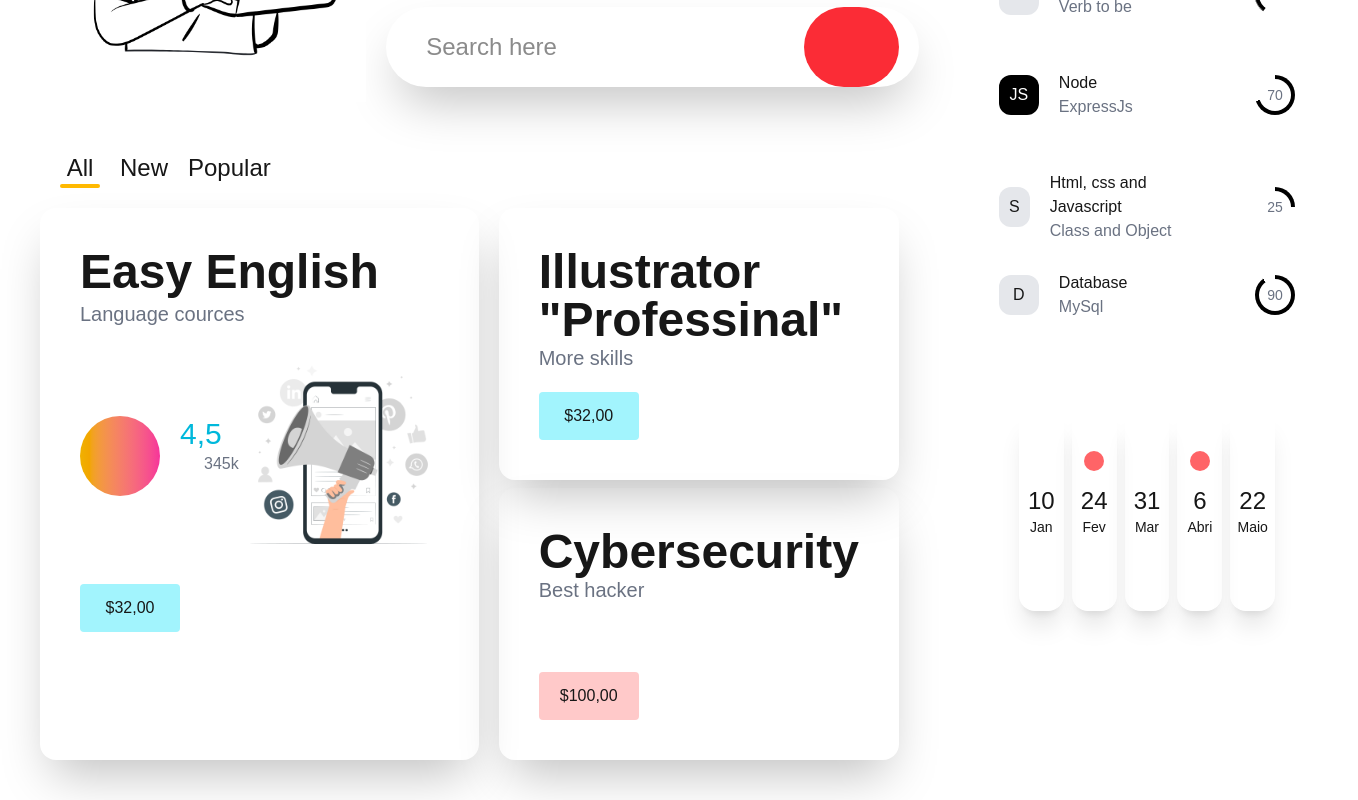
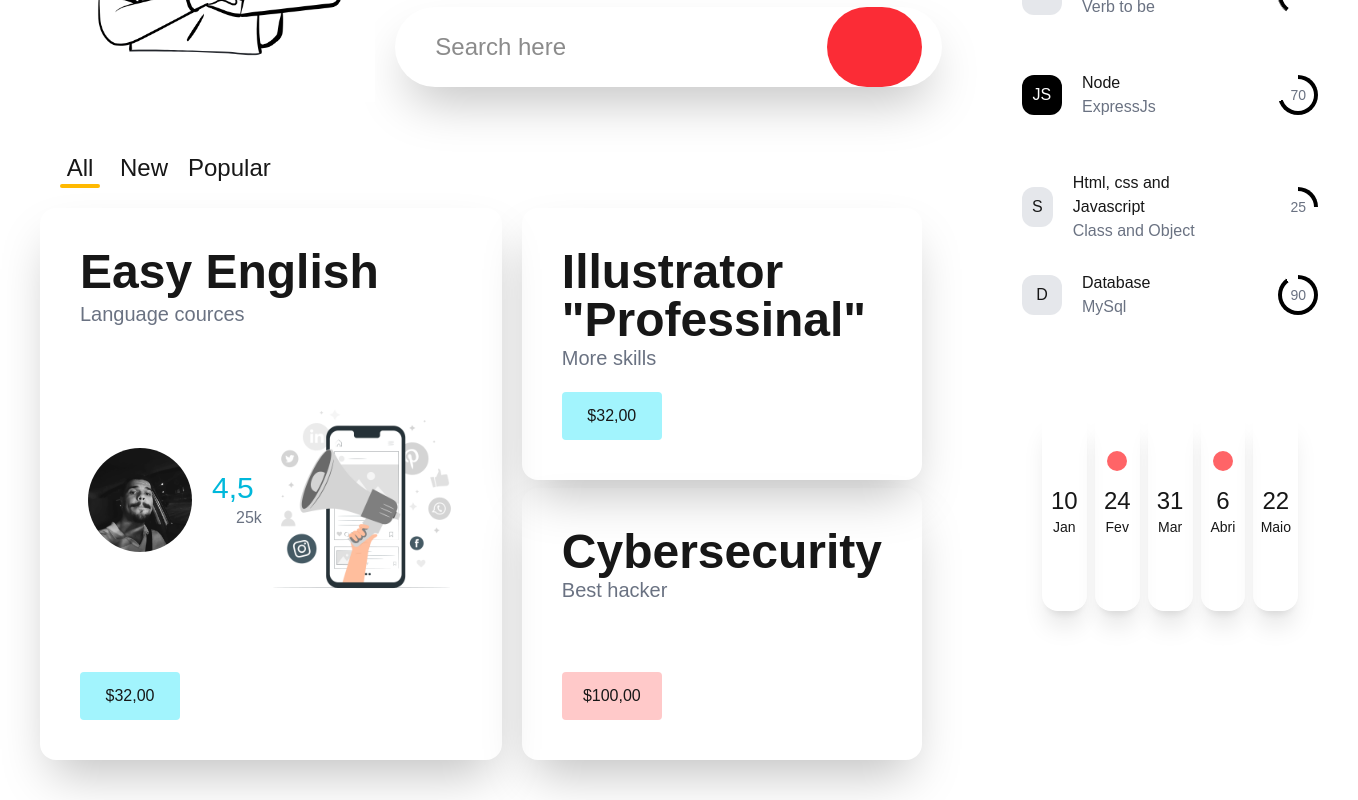
Before and after one commit to Deezinn/Nextjs-practice, a Next.js app in the folder easy-english/: page / in a window 1280 px wide. Shown: the part 377-1177 px from the top of the page, 1358 px wide, since content can reach past the window. Built offline with nearby package versions, Linux system fonts and the light colour scheme; some icons are missing.

Commit message:
feat: new style

```diff
--- a/easy-english/src/app/page.jsx
+++ b/easy-english/src/app/page.jsx
@@ -76,23 +76,39 @@ export default function Home() {
                 <Icon icon="mingcute:cube-3d-line" width="30" height="30" className="text-gray-500" />
               </div>
             </div>
-            <div className="w-full h-auto grid grid-cols-1 md:grid-cols-[2fr_2fr] p-5 gap-5">
-              <div className="w-full h-auto rounded-2xl p-10 shadow-2xl flex flex-col gap-7">
+            <div className="w-full h-auto grid grid-cols-1 md:grid-cols-[1.3fr_2fr] p-5 gap-5">
+              <div className="w-full h-auto rounded-2xl p-10 shadow-2xl flex flex-col justify-between gap-2">
                 <div className="flex flex-col gap-1">
                   <h1 className="text-5xl font-bold">Easy English</h1>
                   <p className="text-xl text-gray-500">Language cources</p>
                 </div>
-                <div className="flex flex-row justify-between items-center">
-                  <div className="flex flex-row gap-5">
-                    <div className="mask-circle w-20 h-20 bg-gradient-to-l from-pink-500 to-yellow-500 rounded-full"></div>
+                <div className="flex flex-row justify-between items-center ">
+                  <div className="flex flex-row justify-center items-center gap-3">
+                    {/* container da imagem */}
+                    <div className="relative w-30 h-30">
+                      <Image
+                        src={personIcon}
+                        alt="Foto de perfil"
+                        fill
+                        className="object-cover rounded-full p-2"
+                      />
+                    </div>
+
+                    {/* texto ao lado */}
                     <div>
                       <h1 className="text-3xl text-cyan-500">4,5</h1>
                       <div className="flex flex-row gap-1 justify-start items-center text-center">
-                        <Icon icon="line-md:heart-filled" width="20" height="20" className="text-gray-500" />
-                        <h1 className="text-gray-500" >345k</h1>
+                        <Icon
+                          icon="line-md:heart-filled"
+                          width="20"
+                          height="20"
+                          className="text-gray-500"
+                        />
+                        <h1 className="text-gray-500">25k</h1>
                       </div>
                     </div>
                   </div>
+
                   <div className="relative w-50 h-50"> <Image src={mobile_marketing} alt="Foto de perfil" fill className="object-cover" /></div>
                 </div>
                 <div className="w-full h-auto flex flex-row justify-between items-center text-center">
@@ -182,7 +198,7 @@ export default function Home() {
             </div>
 
             {/* Terceiro card */}
-            <div className="w-full h-full rounded-2xl p-10 flex flex-row justify-center items-end  gap-2">
+            <div className="w-full h-full rounded-2xl md:p-10 flex flex-row justify-center items-end  gap-2">
               {ValuesMockCalendar.map((value, key) => (
                 <div key={key} className="relative flex flex-row w-full h-60 justify-center items-center text-center rounded-2xl">
                   <div className="shadow-xl flex flex-col w-full h-50 rounded-2xl justify-center items-center text-center gap-12">
```
